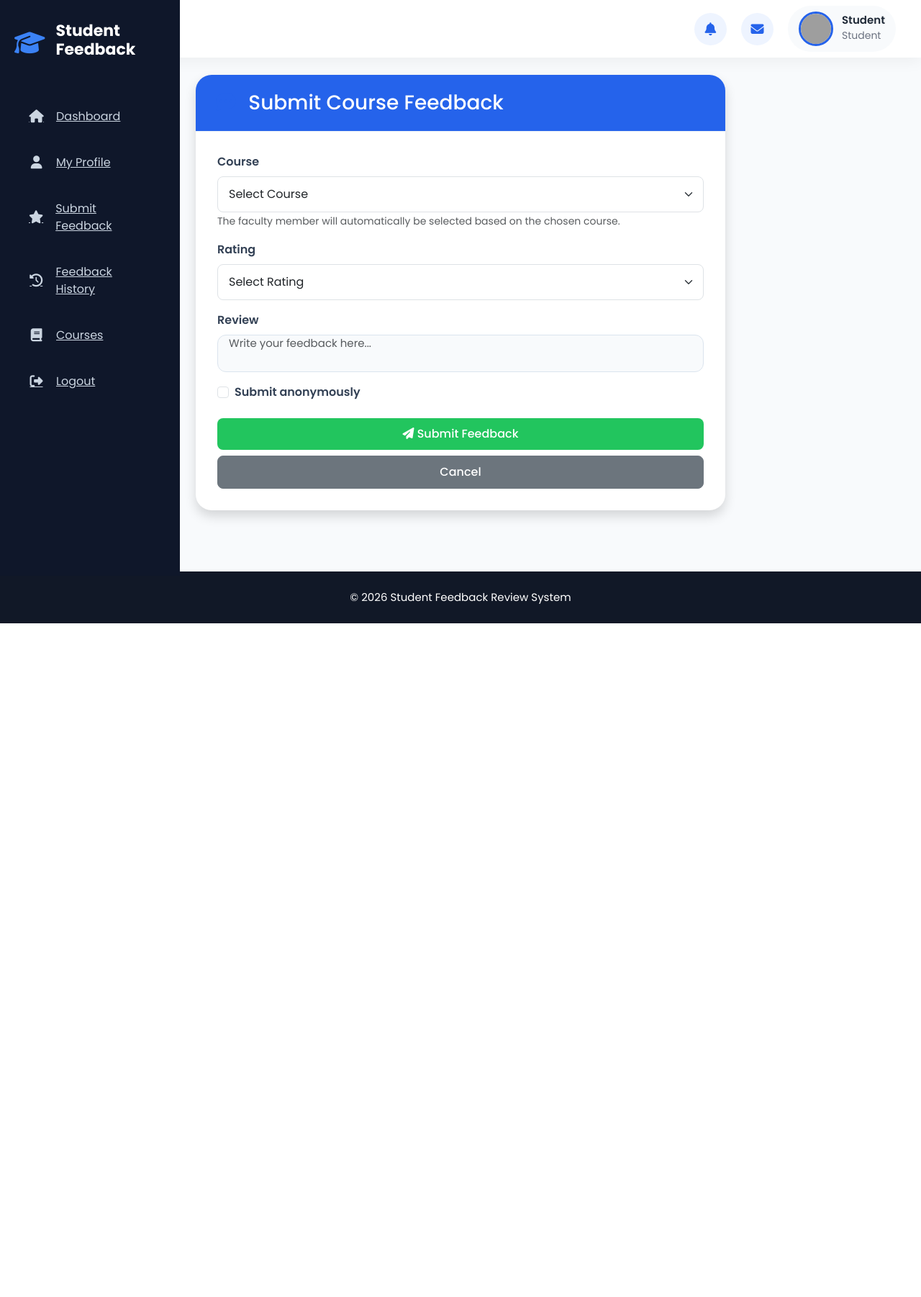
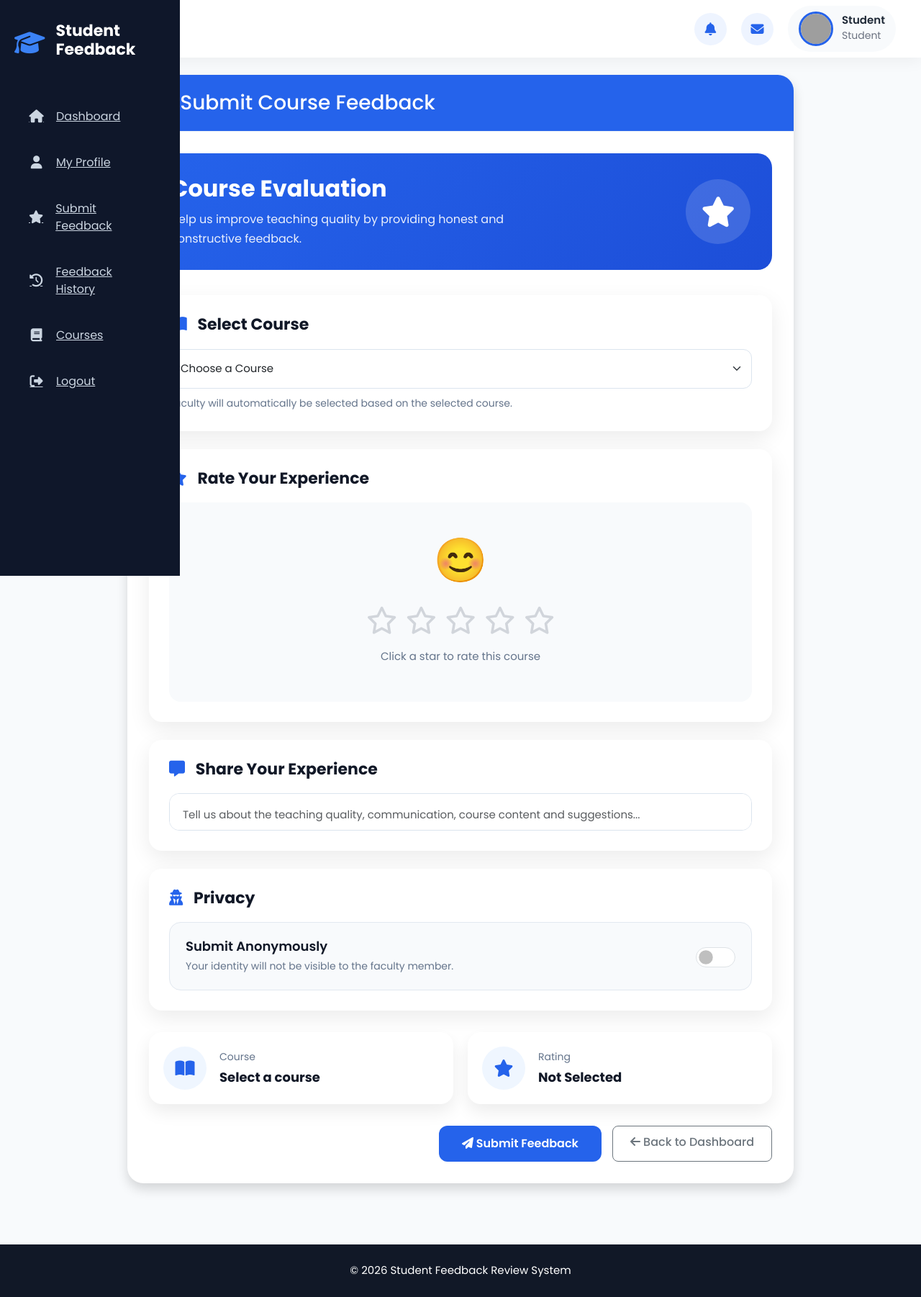
Before and after one commit to gurashthapa/student-feedback-review-system, a Flask app: template app/templates/student/feedback.html in a window 1280 px wide. Shown: the whole page at 72% size. Before the commit the page ends 866 px from the top, so only its background shows below. Run offline with Flask 3, Linux system fonts and the light colour scheme; the template is opened without the code that fills it, so the values that code supplies are empty; grey boxes are pictures that could not be loaded.

Commit message:
Redesign dashboard, profile and feedback UI

```diff
--- /dev/null
+++ b/app/static/css/feedback.css
@@ -0,0 +1,321 @@
+.feedback-header{
+    display:flex;
+    justify-content:space-between;
+    align-items:center;
+    margin-bottom:35px;
+    padding:30px;
+    border-radius:20px;
+    background:linear-gradient(135deg,#2563eb,#1d4ed8);
+    color:#fff;
+}
+
+.feedback-header h2{
+    font-size:32px;
+    font-weight:700;
+    margin-bottom:10px;
+}
+
+.feedback-header p{
+    margin:0;
+    opacity:.9;
+    max-width:550px;
+    line-height:1.7;
+}
+
+.feedback-icon{
+    width:90px;
+    height:90px;
+    border-radius:50%;
+    background:rgba(255,255,255,.15);
+    display:flex;
+    justify-content:center;
+    align-items:center;
+}
+
+.feedback-icon i{
+    font-size:42px;
+    color:#fff;
+}
+
+.feedback-section{
+    background:#fff;
+    border-radius:18px;
+    padding:28px;
+    margin-bottom:25px;
+    box-shadow:0 10px 30px rgba(0,0,0,.08);
+}
+
+.feedback-section h4{
+    font-size:22px;
+    font-weight:700;
+    margin-bottom:20px;
+    color:#111827;
+}
+
+.feedback-section h4 i{
+    color:#2563eb;
+    margin-right:10px;
+}
+
+.feedback-section small{
+    display:block;
+    margin-top:10px;
+    color:#64748b;
+}
+
+.form-select{
+    height:55px;
+    border-radius:12px;
+    border:1px solid #dbe4ee;
+    font-size:15px;
+}
+
+.form-select:focus{
+    border-color:#2563eb;
+    box-shadow:0 0 0 .2rem rgba(37,99,235,.15);
+}
+
+.rating-card{
+    text-align:center;
+    padding:35px;
+    border-radius:16px;
+    background:#f8fafc;
+}
+
+.emoji-display{
+    font-size:60px;
+    margin-bottom:20px;
+}
+
+.star-rating{
+    display:flex;
+    justify-content:center;
+    gap:12px;
+    margin-bottom:20px;
+}
+
+.star{
+    font-size:38px;
+    color:#d1d5db;
+    cursor:pointer;
+    transition:.3s;
+}
+
+.star:hover{
+    transform:scale(1.2);
+}
+
+.rating-text{
+    color:#64748b;
+    font-size:15px;
+}
+
+.review-box{
+    border-radius:14px;
+    border:1px solid #dbe4ee;
+    padding:18px;
+    font-size:15px;
+    resize:none;
+    transition:.3s;
+    background:#fff;
+}
+
+.review-box:focus{
+    border-color:#2563eb;
+    box-shadow:0 0 0 .2rem rgba(37,99,235,.15);
+}
+
+.anonymous-card{
+    display:flex;
+    justify-content:space-between;
+    align-items:center;
+    background:#f8fafc;
+    border-radius:16px;
+    padding:22px;
+    border:1px solid #e2e8f0;
+}
+
+.anonymous-card h5{
+    font-size:18px;
+    font-weight:600;
+    margin-bottom:6px;
+    color:#111827;
+}
+
+.anonymous-card p{
+    margin:0;
+    color:#64748b;
+    font-size:14px;
+}
+
+.form-switch .form-check-input{
+    width:55px;
+    height:28px;
+    cursor:pointer;
+}
+
+.feedback-summary{
+    display:grid;
+    grid-template-columns:repeat(auto-fit,minmax(220px,1fr));
+    gap:20px;
+    margin:30px 0;
+}
+
+.summary-item{
+    display:flex;
+    align-items:center;
+    gap:18px;
+    background:#fff;
+    border-radius:18px;
+    padding:20px;
+    box-shadow:0 10px 25px rgba(0,0,0,.08);
+    transition:.35s;
+}
+
+.summary-item:hover{
+    transform:translateY(-6px);
+    box-shadow:0 20px 35px rgba(37,99,235,.18);
+}
+
+.summary-item i{
+    width:60px;
+    height:60px;
+    border-radius:50%;
+    display:flex;
+    justify-content:center;
+    align-items:center;
+    background:#eff6ff;
+    color:#2563eb;
+    font-size:24px;
+}
+
+.summary-item span{
+    display:block;
+    color:#64748b;
+    font-size:14px;
+    margin-bottom:4px;
+}
+
+.summary-item strong{
+    color:#111827;
+    font-size:18px;
+}
+
+.feedback-buttons{
+    display:flex;
+    gap:15px;
+    justify-content:flex-end;
+    flex-wrap:wrap;
+    margin-top:30px;
+}
+
+.submit-btn{
+    padding:13px 32px;
+    border-radius:12px;
+    font-weight:600;
+    background:#2563eb;
+    border:none;
+}
+
+.submit-btn:hover{
+    background:#1d4ed8;
+    transform:translateY(-3px);
+}
+
+.feedback-buttons .btn{
+    min-width:180px;
+}
+
+.feedback-section,
+.summary-item,
+.feedback-header{
+    animation:fadeUp .6s ease;
+}
+
+@keyframes fadeUp{
+    from{
+        opacity:0;
+        transform:translateY(30px);
+    }
+    to{
+        opacity:1;
+        transform:translateY(0);
+    }
+}
+
+@media(max-width:992px){
+
+    .feedback-header{
+        flex-direction:column;
+        text-align:center;
+        gap:25px;
+    }
+
+}
+
+@media(max-width:768px){
+
+    .feedback-header{
+        padding:25px;
+    }
+
+    .feedback-header h2{
+        font-size:26px;
+    }
+
+    .feedback-icon{
+        width:70px;
+        height:70px;
+    }
+
+    .feedback-icon i{
+        font-size:32px;
+    }
+
+    .star{
+        font-size:32px;
+    }
+
+    .emoji-display{
+        font-size:48px;
+    }
+
+    .feedback-buttons{
+        flex-direction:column;
+    }
+
+    .feedback-buttons .btn{
+        width:100%;
+    }
+
+    .anonymous-card{
+        flex-direction:column;
+        align-items:flex-start;
+        gap:20px;
+    }
+
+}
+
+@media(max-width:576px){
+
+    .feedback-section{
+        padding:20px;
+    }
+
+    .rating-card{
+        padding:20px;
+    }
+
+    .star-rating{
+        gap:8px;
+    }
+
+    .star{
+        font-size:28px;
+    }
+
+    .summary-item{
+        padding:16px;
+    }
+
+}
--- /dev/null
+++ b/app/static/js/feedback.js
@@ -0,0 +1,127 @@
+document.addEventListener("DOMContentLoaded", function () {
+
+    const stars = document.querySelectorAll(".star");
+    const ratingInput = document.getElementById("rating");
+    const ratingText = document.querySelector(".rating-text");
+    const emoji = document.querySelector(".emoji-display");
+    const selectedRating = document.getElementById("selected-rating");
+
+    const ratings = {
+        1: {
+            text: "Poor",
+            emoji: "😞"
+        },
+        2: {
+            text: "Fair",
+            emoji: "😐"
+        },
+        3: {
+            text: "Good",
+            emoji: "🙂"
+        },
+        4: {
+            text: "Very Good",
+            emoji: "😊"
+        },
+        5: {
+            text: "Excellent",
+            emoji: "🤩"
+        }
+    };
+
+    function updateStars(value) {
+
+        stars.forEach((star, index) => {
+
+            if (index < value) {
+                star.classList.remove("far");
+                star.classList.add("fas");
+                star.style.color = "#fbbf24";
+            } else {
+                star.classList.remove("fas");
+                star.classList.add("far");
+                star.style.color = "#d1d5db";
+            }
+
+        });
+
+    }
+
+    stars.forEach(star => {
+
+        star.addEventListener("mouseover", function () {
+
+            updateStars(parseInt(this.dataset.value));
+
+        });
+
+        star.addEventListener("mouseout", function () {
+
+            updateStars(parseInt(ratingInput.value || 0));
+
+        });
+
+        star.addEventListener("click", function () {
+
+            const value = parseInt(this.dataset.value);
+
+            ratingInput.value = value;
+
+            updateStars(value);
+
+            emoji.textContent = ratings[value].emoji;
+
+            ratingText.textContent = ratings[value].text;
+
+            selectedRating.textContent = value + " / 5 - " + ratings[value].text;
+
+        });
+
+    });
+
+    const courseSelect = document.querySelector("select[name='course_id']");
+    const summaryCourse = document.querySelector(".summary-item strong");
+
+    if (courseSelect && summaryCourse) {
+
+        courseSelect.addEventListener("change", function () {
+
+            if (this.selectedIndex > 0) {
+                summaryCourse.textContent =
+                    this.options[this.selectedIndex].text;
+            } else {
+                summaryCourse.textContent = "Select a course";
+            }
+
+        });
+
+    }
+
+    const form = document.querySelector("form");
+
+    if (form) {
+
+        form.addEventListener("submit", function (e) {
+
+            if (!ratingInput.value) {
+
+                e.preventDefault();
+
+                alert("Please select a star rating before submitting.");
+
+                return;
+
+            }
+
+            const button = document.querySelector(".submit-btn");
+
+            button.disabled = true;
+
+            button.innerHTML =
+                '<i class="fas fa-spinner fa-spin"></i> Submitting...';
+
+        });
+
+    }
+
+});
--- a/app/templates/layout/base.html
+++ b/app/templates/layout/base.html
@@ -2,8 +2,11 @@
 <html lang="en">
 
 <head>
+
     <meta charset="UTF-8">
+
     <meta name="viewport" content="width=device-width, initial-scale=1.0">
+
     <title>{% block title %}Student Feedback Review System{% endblock %}</title>
 
     <link href="https://cdn.jsdelivr.net/npm/bootstrap@5.3.3/dist/css/bootstrap.min.css" rel="stylesheet">
@@ -11,7 +14,9 @@
     <link href="https://fonts.googleapis.com/css2?family=Poppins:wght@300;400;500;600;700&display=swap" rel="stylesheet">
 
     <link rel="stylesheet"
-        href="https://cdnjs.cloudflare.com/ajax/libs/font-awesome/6.7.2/css/all.min.css">
+          href="https://cdnjs.cloudflare.com/ajax/libs/font-awesome/6.7.2/css/all.min.css">
+
+    <!-- Global CSS -->
 
     <link rel="stylesheet" href="{{ url_for('static', filename='css/style.css') }}">
     <link rel="stylesheet" href="{{ url_for('static', filename='css/sidebar.css') }}">
@@ -21,7 +26,10 @@
     <link rel="stylesheet" href="{{ url_for('static', filename='css/tables.css') }}">
     <link rel="stylesheet" href="{{ url_for('static', filename='css/responsive.css') }}">
 
+    <!-- Page Specific CSS -->
+
     {% block extra_css %}{% endblock %}
+
 </head>
 
 <body>
@@ -39,10 +47,18 @@
             {% with messages = get_flashed_messages(with_categories=true) %}
                 {% if messages %}
                     {% for category, message in messages %}
+
                         <div class="alert alert-{{ category }} alert-dismissible fade show">
+
                             {{ message }}
-                            <button type="button" class="btn-close" data-bs-dismiss="alert"></button>
+
+                            <button
+                                type="button"
+                                class="btn-close"
+                                data-bs-dismiss="alert"></button>
+
                         </div>
+
                     {% endfor %}
                 {% endif %}
             {% endwith %}
@@ -61,9 +77,13 @@
 
 <script src="https://cdn.jsdelivr.net/npm/chart.js"></script>
 
+<!-- Global JS -->
+
 <script src="{{ url_for('static', filename='js/main.js') }}"></script>
 <script src="{{ url_for('static', filename='js/search.js') }}"></script>
 <script src="{{ url_for('static', filename='js/charts.js') }}"></script>
+
+<!-- Page Specific JS -->
 
 {% block extra_js %}{% endblock %}
 
--- a/app/templates/student/feedback.html
+++ b/app/templates/student/feedback.html
@@ -1,6 +1,10 @@
 {% extends "layout/base.html" %}
 
 {% block title %}Give Feedback{% endblock %}
+
+{% block extra_css %}
+<link rel="stylesheet" href="{{ url_for('static', filename='css/feedback.css') }}">
+{% endblock %}
 
 {% block content %}
 
@@ -8,15 +12,20 @@
 
     <div class="row justify-content-center">
 
-        <div class="col-lg-8">
+        <div class="col-lg-10">
 
             <div class="card shadow">
 
                 <div class="card-header bg-primary text-white">
+
                     <h3 class="mb-0">
+
                         <i class="fas fa-comment-dots"></i>
+
                         Submit Course Feedback
+
                     </h3>
+
                 </div>
 
                 <div class="card-body">
@@ -24,25 +33,52 @@
                     {% with messages = get_flashed_messages(with_categories=true) %}
                     {% if messages %}
                     {% for category, message in messages %}
+
                     <div class="alert alert-{{ category }} alert-dismissible fade show">
+
                         {{ message }}
-                                    <button type="button"
-                                            class="btn-close"
+
+                        <button class="btn-close"
                                 data-bs-dismiss="alert"></button>
+
                     </div>
+
                     {% endfor %}
                     {% endif %}
                     {% endwith %}
 
                     <form method="POST">
 
-                        <!-- Course -->
+                        <div class="feedback-header">
 
-                        <div class="mb-3">
+                            <div>
 
-                            <label class="form-label">
-                                Course
-                            </label>
+                                <h2>Course Evaluation</h2>
+
+                                <p>
+                                    Help us improve teaching quality by providing honest and constructive feedback.
+                                </p>
+
+                            </div>
+
+                            <div class="feedback-icon">
+
+                                <i class="fas fa-star"></i>
+
+                            </div>
+
+                        </div>
+
+
+                        <div class="feedback-section">
+
+                            <h4>
+
+                                <i class="fas fa-book-open"></i>
+
+                                Select Course
+
+                            </h4>
 
                             <select
                                 name="course_id"
@@ -50,73 +86,119 @@
                                 required>
 
                                 <option value="">
-                                    Select Course
+                                    Choose a Course
                                 </option>
 
                                 {% for course in courses %}
 
                                 <option value="{{ course.id }}">
+
                                     {{ course.course_code }} -
                                     {{ course.course_name }}
+
                                 </option>
 
                                 {% endfor %}
 
                             </select>
 
-                            <small class="text-muted">
-                                The faculty member will automatically be selected based on the chosen course.
+                            <small>
+
+                                Faculty will automatically be selected based on the selected course.
+
                             </small>
 
                         </div>
 
-                        <!-- Rating -->
 
-                        <div class="mb-3">
+                        <div class="feedback-section">
 
-                            <label class="form-label">
-                                Rating
-                            </label>
+                            <h4>
 
-                            <select
-                                name="rating"
-                                class="form-select"
-                                required>
+                                <i class="fas fa-star"></i>
 
-                                <option value="">
-                                    Select Rating
-                                </option>
+                                Rate Your Experience
 
-                                <option value="5">⭐⭐⭐⭐⭐ Excellent</option>
-                                <option value="4">⭐⭐⭐⭐ Very Good</option>
-                                <option value="3">⭐⭐⭐ Good</option>
-                                <option value="2">⭐⭐ Fair</option>
-                                <option value="1">⭐ Poor</option>
+                            </h4>
 
-                            </select>
+                            <div class="rating-card">
+
+                                <div class="emoji-display">
+
+                                    😊
 
                                 </div>
 
-                        <!-- Review -->
+                                <div class="star-rating">
 
-                        <div class="mb-3">
+                                    <i class="far fa-star star" data-value="1"></i>
+                                    <i class="far fa-star star" data-value="2"></i>
+                                    <i class="far fa-star star" data-value="3"></i>
+                                    <i class="far fa-star star" data-value="4"></i>
+                                    <i class="far fa-star star" data-value="5"></i>
 
-                            <label class="form-label">
-                                Review
-                            </label>
+                                </div>
+
+                                <p class="rating-text">
+
+                                    Click a star to rate this course
+
+                                </p>
+
+                                <input
+                                    type="hidden"
+                                    name="rating"
+                                    id="rating"
+                                    required>
+
+                            </div>
+
+                        </div>
+
+
+                        <div class="feedback-section">
+
+                            <h4>
+
+                                <i class="fas fa-comment-alt"></i>
+
+                                Share Your Experience
+
+                            </h4>
 
                             <textarea
+                                class="form-control review-box"
                                 name="review"
-                                class="form-control"
-                                rows="5"
-                                placeholder="Write your feedback here..."
+                                rows="6"
+                                placeholder="Tell us about the teaching quality, communication, course content and suggestions..."
                                 required></textarea>
 
                         </div>
 
-                        <!-- Anonymous -->
 
-                        <div class="form-check mb-4">
+                        <div class="feedback-section">
+
+                            <h4>
+
+                                <i class="fas fa-user-secret"></i>
+
+                                Privacy
+
+                            </h4>
+
+                            <div class="anonymous-card">
+
+                                <div>
+
+                                    <h5>Submit Anonymously</h5>
+
+                                    <p>
+                                        Your identity will not be visible to the faculty member.
+                                    </p>
+
+                                </div>
+
+                                <div class="form-check form-switch">
 
                                     <input
                                         class="form-check-input"
@@ -124,23 +206,55 @@
                                         id="anonymous"
                                         name="anonymous">
 
-                            <label
-                                class="form-check-label"
-                                for="anonymous">
-
-                                Submit anonymously
-
-                            </label>
+                                </div>
 
                             </div>
 
-                        <!-- Buttons -->
+                        </div>
 
-                        <div class="d-grid gap-2">
+
+                        <div class="feedback-summary">
+
+                            <div class="summary-item">
+
+                                <i class="fas fa-book-open"></i>
+
+                                <div>
+
+                                    <span>Course</span>
+
+                                    <strong>Select a course</strong>
+
+                                </div>
+
+                            </div>
+
+                            <div class="summary-item">
+
+                                <i class="fas fa-star"></i>
+
+                                <div>
+
+                                    <span>Rating</span>
+
+                                    <strong id="selected-rating">
+
+                                        Not Selected
+
+                                    </strong>
+
+                                </div>
+
+                            </div>
+
+                        </div>
+
+
+                        <div class="feedback-buttons">
 
                             <button
                                 type="submit"
-                                class="btn btn-success">
+                                class="btn btn-primary submit-btn">
 
                                 <i class="fas fa-paper-plane"></i>
 
@@ -150,9 +264,11 @@
 
                             <a
                                 href="{{ url_for('student.dashboard') }}"
-                                class="btn btn-secondary">
+                                class="btn btn-outline-secondary">
 
-                                Cancel
+                                <i class="fas fa-arrow-left"></i>
+
+                                Back to Dashboard
 
                             </a>
 
@@ -171,3 +287,7 @@
 </div>
 
 {% endblock %}
+
+{% block extra_js %}
+<script src="{{ url_for('static', filename='js/feedback.js') }}"></script>
+{% endblock %}
```
Lines whose indentation alone changed are shown as unchanged.
